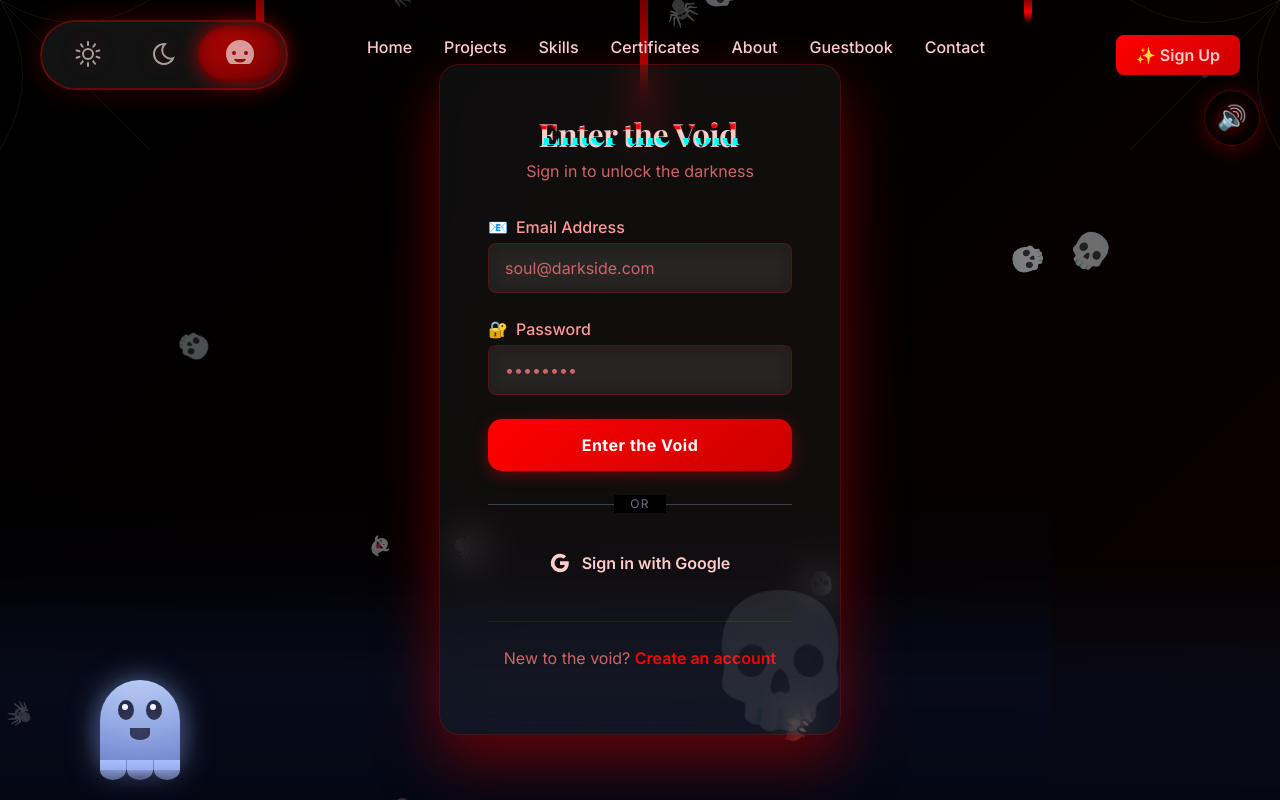
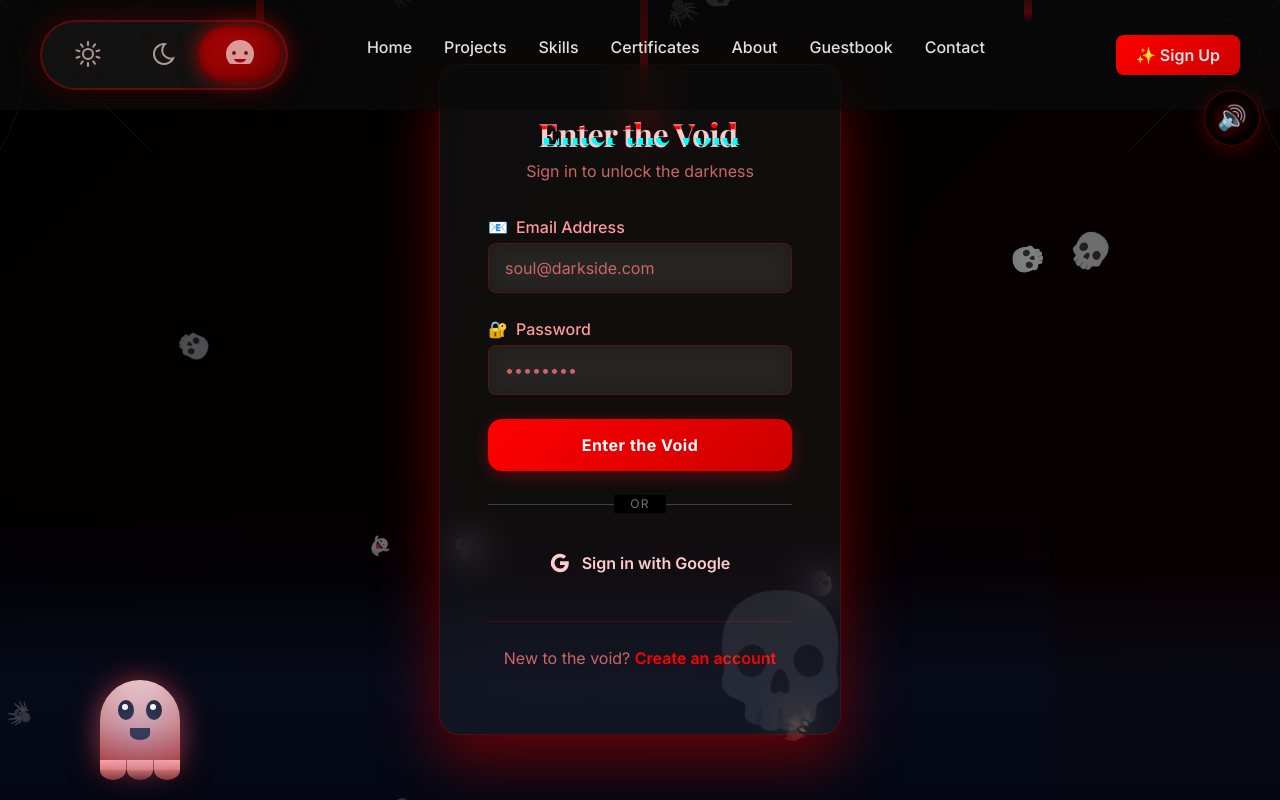
Before and after one commit to krishna3163/portfolio_website, a Next.js app: page /login in a window 1280 px wide. Built offline with nearby package versions, Linux system fonts and the light colour scheme; no server answers.

Commit message:
Switch to Red/Black theme and upgrade Preloader to Ghost animation

```diff
--- a/app/components/AnimatedCharacter.css
+++ b/app/components/AnimatedCharacter.css
@@ -25,14 +25,14 @@
     width: 80px;
     height: 90px;
     background: linear-gradient(180deg,
-            rgba(200, 220, 255, 0.95) 0%,
-            rgba(180, 200, 255, 0.85) 50%,
-            rgba(160, 180, 255, 0.7) 100%);
+            rgba(255, 220, 220, 0.95) 0%,
+            rgba(255, 180, 180, 0.85) 50%,
+            rgba(255, 100, 100, 0.7) 100%);
     border-radius: 40px 40px 0 0;
     animation: ghostFloat 3s ease-in-out infinite;
     box-shadow:
-        0 0 30px rgba(150, 180, 255, 0.5),
-        inset 0 -20px 40px rgba(100, 130, 255, 0.3);
+        0 0 30px rgba(255, 50, 50, 0.5),
+        inset 0 -20px 40px rgba(139, 0, 0, 0.3);
 }
 
 @keyframes ghostFloat {
@@ -147,8 +147,8 @@
     width: 26px;
     height: 20px;
     background: linear-gradient(180deg,
-            rgba(180, 200, 255, 0.85) 0%,
-            rgba(160, 180, 255, 0.5) 100%);
+            rgba(255, 180, 180, 0.85) 0%,
+            rgba(255, 100, 100, 0.5) 100%);
     border-radius: 0 0 50% 50%;
     animation: waveMove 1.5s ease-in-out infinite;
 }
--- a/app/components/Preloader.tsx
+++ b/app/components/Preloader.tsx
@@ -23,31 +23,45 @@ export default function Preloader() {
                     transition={{ duration: 0.8, ease: "easeInOut" }}
                     className="fixed inset-0 z-[9999] flex items-center justify-center bg-[#050814]"
                 >
-                    <div className="relative">
-                        {/* Pulse effect */}
-                        <div className="absolute inset-0 bg-primary/20 blur-3xl rounded-full animate-pulse" />
+                    <div className="relative flex flex-col items-center justify-center">
+                        {/* Ghost Character Recreated for Preloader */}
+                        <motion.div
+                            initial={{ scale: 0.5, opacity: 0, y: 50 }}
+                            animate={{ scale: 1.2, opacity: 1, y: 0 }}
+                            transition={{ duration: 0.8, ease: "backOut" }}
+                            className="character-body mb-8"
+                            style={{ width: '100px', height: '120px' }} // Slightly larger for intro
+                        >
+                            <div className="ghost-shape" style={{ width: '100px', height: '110px' }}>
+                                <div className="ghost-face">
+                                    <div className="ghost-eyes">
+                                        <div className="ghost-eye"></div>
+                                        <div className="ghost-eye"></div>
+                                    </div>
+                                    <div className="ghost-mouth" style={{ background: '#300', height: '15px' }}></div>
+                                </div>
+                                <div className="ghost-bottom">
+                                    <div className="ghost-wave" style={{ width: '34px', background: 'rgba(255, 100, 100, 0.8)' }}></div>
+                                    <div className="ghost-wave" style={{ width: '34px', background: 'rgba(255, 100, 100, 0.8)' }}></div>
+                                    <div className="ghost-wave" style={{ width: '34px', background: 'rgba(255, 100, 100, 0.8)' }}></div>
+                                </div>
+                            </div>
+                            <div className="character-glow" style={{ background: 'radial-gradient(circle, rgba(204, 0, 0, 0.4) 0%, transparent 70%)' }}></div>
+                            <div className="character-shadow"></div>
+                        </motion.div>
 
                         <motion.div
-                            initial={{ scale: 0.8, opacity: 0 }}
-                            animate={{ scale: 1, opacity: 1 }}
-                            transition={{ duration: 0.5 }}
-                            className="relative z-10 flex flex-col items-center"
+                            initial={{ opacity: 0 }}
+                            animate={{ opacity: 1 }}
+                            transition={{ delay: 0.5, duration: 0.5 }}
+                            className="text-center"
                         >
-                            <h1 className="text-4xl md:text-6xl font-display font-bold text-white mb-4 tracking-wider">
-                                ENTERING VOID
+                            <h1 className="text-4xl md:text-6xl font-display font-bold text-red-500 mb-2 tracking-wider glitch" data-text="SUMMONING...">
+                                SUMMONING...
                             </h1>
-                            <div className="w-48 h-1 bg-white/10 rounded-full overflow-hidden">
-                                <motion.div
-                                    initial={{ x: '-100%' }}
-                                    animate={{ x: '100%' }}
-                                    transition={{
-                                        repeat: Infinity,
-                                        duration: 1.5,
-                                        ease: "easeInOut"
-                                    }}
-                                    className="w-full h-full bg-gradient-to-r from-transparent via-primary to-transparent"
-                                />
-                            </div>
+                            <p className="text-red-900/60 font-mono text-sm tracking-[0.5em] uppercase">
+                                Preparing the Void
+                            </p>
                         </motion.div>
                     </div>
                 </motion.div>
--- a/app/globals.css
+++ b/app/globals.css
@@ -19,15 +19,19 @@
         --glass-highlight: rgba(255, 255, 255, 0.35);
 
         /* Accent Colors */
+        /* Horror Theme Palette (Red/Black) */
         --color-primary: #cc0000;
         --color-secondary: #8b0000;
         --color-accent-glow: rgba(204, 0, 0, 0.6);
+        --color-blood: #8a0303;
 
-        /* Text Colors */
-        --color-text-primary: #e8ebff;
-        --color-text-secondary: #a6b0ff;
-        --color-text-muted: #6b7280;
-        --color-text-disabled: #4b5563;
+        --color-background: #000000;
+        --color-surface: #0a0a0a;
+        --color-surface-glass: rgba(10, 10, 10, 0.7);
+
+        --color-text-default: #e0e0e0;
+        --color-text-muted: #a0a0a0;
+        --color-text-inverted: #000000;
 
         /* Status Colors */
         --color-success: #22c55e;
```
